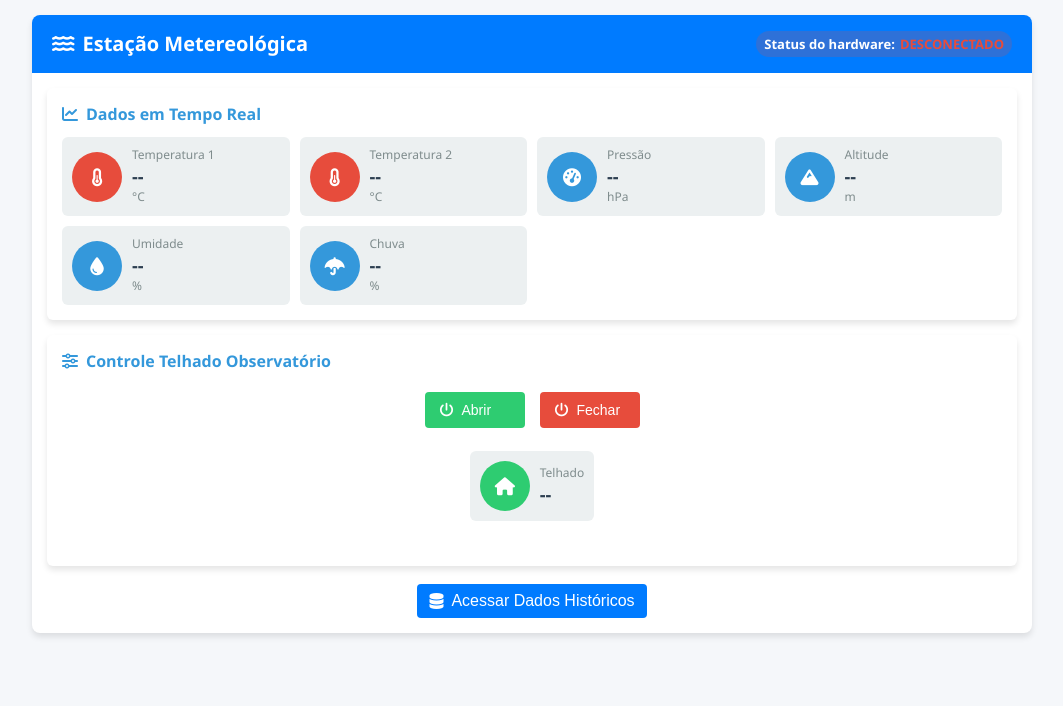
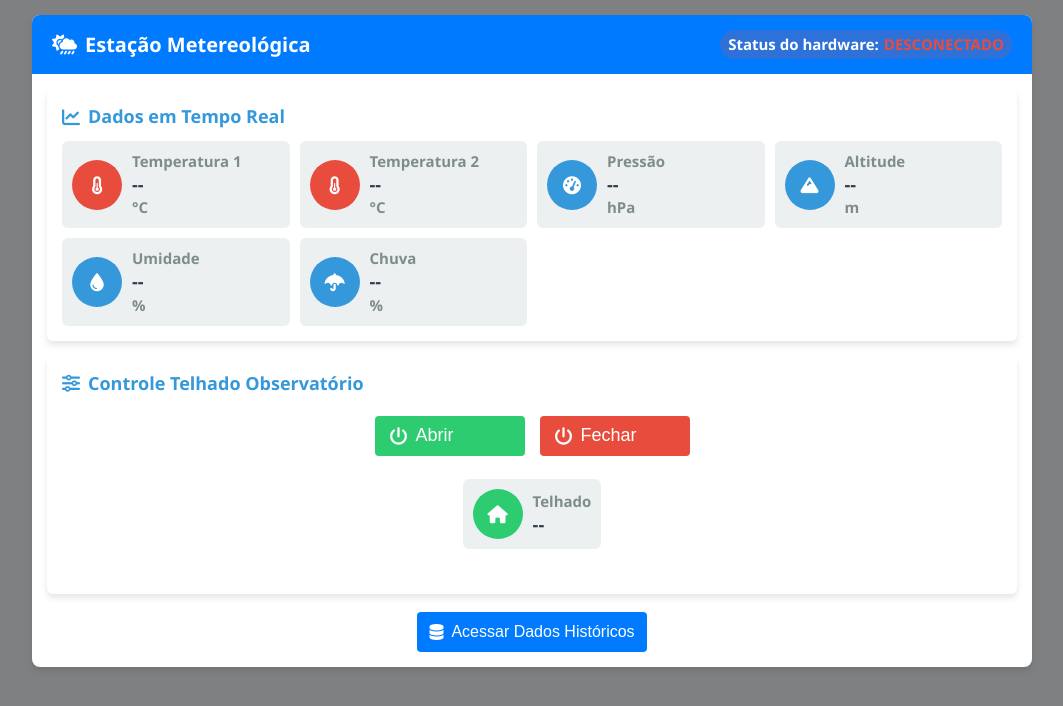
Before and after one commit to Pedro2100007/estacao-na-nuvem, a plain HTML site: page index.html in a window 1280 px wide. Shown: the whole page, without its empty margins (108-1171 px from the left). Drawn offline with Linux system fonts and the light colour scheme; no server answers.

Commit message:
Primeira página funcional

```diff
--- a/index.html
+++ b/index.html
@@ -11,7 +11,7 @@
     <div class="dashboard">
 
         <header class="dashboard-header">
-            <h1><i class="fas fa-water"></i>Estação Metereológica</h1>
+            <h1><i class="fa-solid fa-cloud-sun-rain"></i>Estação Metereológica</h1>
 
             <!-- indica status real da placa -->
             <div class="status-indicators">
@@ -113,10 +113,10 @@
 
                     <controle class="control-group">
                         <botoes class="button-group">
-                            <button class="btn btn-success" id="abrir" title="Após clicar aguarde 15 segundos para o próximo comando">
+                            <button class="btn btn-abrir" id="abrir" title="Após clicar aguarde 15 segundos para o próximo comando">
                                 <i class="fas fa-power-off"></i> Abrir
                             </button>
-                            <button class="btn btn-danger" id="fechar" title="Após clicar aguarde 15 segundos para o próximo comando">
+                            <button class="btn btn-fechar" id="fechar" title="Após clicar aguarde 15 segundos para o próximo comando">
                                 <i class="fas fa-power-off"></i> Fechar
                             </button>
                         </botoes>
@@ -136,7 +136,7 @@
                 </section>
             </div>
 
-            <!-- Botão de Acesso aos Dados -->
+            <!-- Botão de Acesso aos Dados Históricos-->
             <div class="action-buttons">
                 <button class="btn btn-primary btn-sm" onclick="window.location.href='dados.html'">
                     <i class="fas fa-database"></i> Acessar Dados Históricos
--- a/script.js
+++ b/script.js
@@ -1,10 +1,10 @@
-// Configurações do ThingSpeak
+// Configurações do ThingSpeak Leitura
 const channelID = '2555542';
 const readAPIKey = '62NAEIAGZDOUMAX8';
 const writeAPIKey = 'HM9V6JB10EKLMUZ8';
-
-//const STATUS_CHANNEL_ID = '2533413';
-//const STATUS_READ_API_KEY = '7ORUZSCMCUEUAQ3Z';
+// Configurações do ThingSpeak Escrita
+//const STATUS_CHANNEL_ID = '2987110';
+//const STATUS_READ_API_KEY = 'VEFPKAID3NATF5P7;
 //const STATUS_TIMEOUT = 60000; // 60 segundos
 
 // Variáveis de controle
@@ -46,18 +46,18 @@ function atualizaUI(data) {
   }
 
     if (data.field5 !== undefined && data.field5 !== null) {
-    elements.umidade.textContent = parseFloat(data.field3).toFixed(1);
+    elements.umidade.textContent = parseFloat(data.field5).toFixed(1);
   }
 
     if (data.field6 !== undefined && data.field6 !== null) {
-    elements.chuva.textContent = parseFloat(data.field3).toFixed(1);
+    elements.chuva.textContent = parseFloat(data.field6).toFixed(1);
   }
 
-  if (data.field3 !== undefined && data.field3 !== null) {
-    const telhadoState = parseInt(data.field3);
-    elements.statusTelhado.textContent = telhadoState ? 'Ligado' : 'Desligado';
-    elements.statusTelhado.className = telhadoState ? 'sensor-value on' : 'sensor-value off';
-    elements.telhadoIcon.className = telhadoState ? 'sensor-icon pump on' : 'sensor-icon pump off';
+  if (data.field7 !== undefined && data.field7 !== null) {  //verifica se data.field7 existe e não é nulo
+    const telhadoState = parseInt(data.field7);             //Se o campo existir, converte seu valor para um número inteiro
+    elements.statusTelhado.textContent = telhadoState ? 'Aberto' : 'Fechado'; //Se verdade (diferente de zero) = "Aberto", se falso (0) =  "Fechado".
+    elements.statusTelhado.className = telhadoState ? 'sensor-value on' : 'sensor-value off'; //Define a classe CSS de elements.statusTelhado
+    elements.telhadoIcon.className = telhadoState ? 'sensor-icon pump on' : 'sensor-icon pump off'; //Atualiza a classe do ícone (elements.telhadoIcon)
   }
 
 
@@ -173,6 +173,7 @@ async function updateField(field, value) {
   }
 }
 
+//!!!!!!! ajustar para abrir telhado
 // Configuração dos event listeners da interface HTML
 function setupEventListeners() {
   // Controles da bomba
--- a/styles.css
+++ b/styles.css
@@ -8,7 +8,7 @@
   --text-color: #2c3e50;
   --text-light: #7f8c8d;
   --card-bg: #ffffff;
-  --body-bg: #f5f7fa;
+  --body-bg: rgb(127, 128, 130);
   --shadow: 0 4px 6px rgba(0, 0, 0, 0.1);
   --transition: all 0.3s ease;
 }
@@ -28,8 +28,8 @@ body {
 }
 
 .dashboard {
-  max-width: 1000px;
-  margin: 0 auto;
+  max-width: 1000px;               /* Largura do dashboard */
+  margin: 0 auto;                  /* Centraliza no meio da tela */
   background-color: var(--card-bg);
   border-radius: 8px;
   box-shadow: var(--shadow);
@@ -37,16 +37,16 @@ body {
 }
 
 .dashboard-main {
-  padding: 15px;
+  padding: 15px;                  /* Espaçamento interno */
 }
 
 .dashboard-header {
   background-color: #007bff;
   color: white;
   padding: 15px 20px;
-  display: flex;
-  justify-content: space-between;
-  align-items: center;
+  display: flex;                  /* permite que seus filhos (os "flex items") sejam organizados e alinhados de forma flexível */
+  justify-content: space-between; /*alinha flex items no eixo principal. O 1º é alinhado ao início, o último ao final, e os demais entre eles. */
+  align-items: center;            /*alinha flex items ao longo do eixo transversal. Centraliza os itens no eixo transversal. */
 }
 
 .dashboard-header h1 {
@@ -69,7 +69,7 @@ body {
   background-color: rgba(255, 255, 255, 0.2);
   padding: 4px 8px;
   border-radius: 20px;
-  font-size: 13px;
+  font-size: 15px;
 }
 
 .indicator-label {
@@ -89,7 +89,7 @@ body {
 }
 
 .card h2 {
-  font-size: 16px;
+  font-size: 18px;
   margin-bottom: 12px;
   color: var(--primary-color);
   display: flex;
@@ -151,7 +151,8 @@ body {
 }
 
 .sensor-label {
-  font-size: 12px;
+  font-weight: bold;
+  font-size: 15px;
   color: var(--text-light);
 }
 
@@ -162,7 +163,8 @@ body {
 }
 
 .sensor-unit {
-  font-size: 12px;
+  font-weight: bold;
+  font-size: 15px;
   color: var(--text-light);
 }
 
@@ -205,14 +207,16 @@ body {
   padding: 10px 15px;
   border: none;
   border-radius: 4px;
-  font-size: 14px;
+  font-size: 18px;
   font-weight: 500;
+  text-align: center;
   cursor: pointer;
   transition: var(--transition);
   display: flex;
   align-items: center;
   gap: 8px;
-  min-width: 100px;
+  min-width: 150px;
+  height: 40px;
 }
 
 .btn:hover {
@@ -224,21 +228,21 @@ body {
   transform: translateY(0);
 }
 
-.btn-success {
+.btn-abrir {
   background-color: var(--secondary-color);
   color: white;
 }
 
-.btn-success:hover {
+.btn-abrir:hover {
   background-color: #27ae60;
 }
 
-.btn-danger {
+.btn-fechar {
   background-color: var(--danger-color);
   color: white;
 }
 
-.btn-danger:hover {
+.btn-fechar:hover {
   background-color: #c0392b;
 }
 
```
Also changed, not shown: 1 other file.
